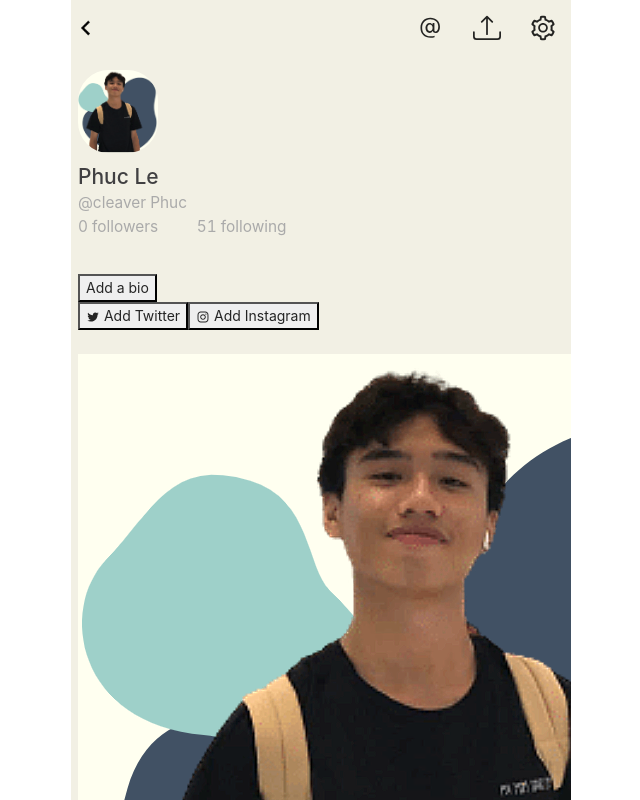
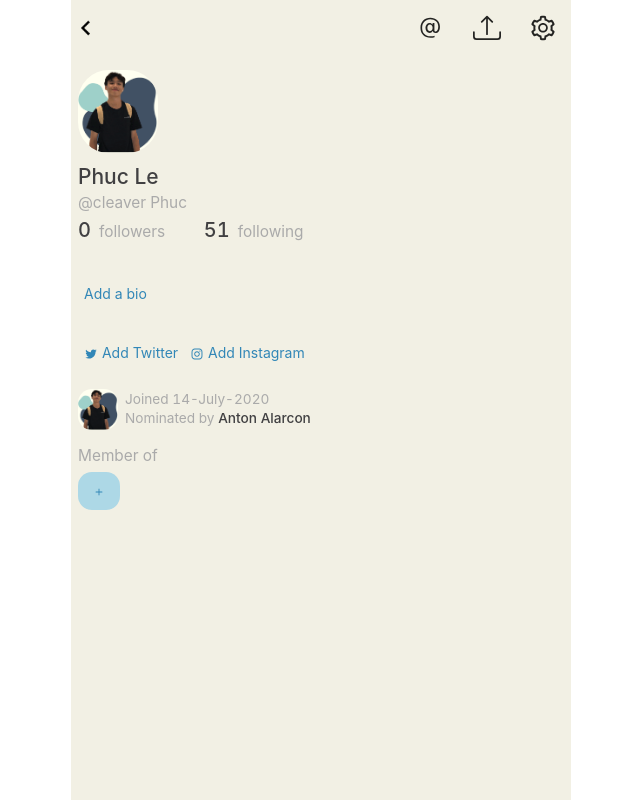
Before and after one commit to phuclevinh2000/Clubhouse-clone, a React (Create React App) app: page /profile in a window 1280 px wide. Shown: the whole page, without its empty margins (319-959 px from the left). Built offline with nearby package versions, Linux system fonts and the light colour scheme.

Commit message:
working on search and profile page

```diff
--- a/package.json
+++ b/package.json
@@ -10,6 +10,8 @@
     "ant-design": "^1.0.0",
     "antd": "^4.16.13",
     "bootstrap": "^5.1.1",
+    "firebase": "^9.1.1",
+    "firebase-tools": "^9.19.0",
     "react": "^17.0.2",
     "react-dom": "^17.0.2",
     "react-icons": "^4.2.0",
--- a/src/pages/Profile.jsx
+++ b/src/pages/Profile.jsx
@@ -60,7 +60,7 @@ const Profile = () => {
                 </div>
             </div>
             <p>Member of </p>
-            <button className={style.actionBtn}>
+            <button className={style.addMemberBtn}>
                 <BsPlus />
             </button>
         </div>
--- a/src/pages/Welcome.jsx
+++ b/src/pages/Welcome.jsx
@@ -19,7 +19,7 @@ const Welcome = () => {
             <div className={style.actionBtn}>
                 <Link
                     exact
-                    to='/get_username'
+                    to='/invite'
                     className="primaryBtn d-flex align-items-center mb-3"
                 >
                     Get your username{" "}
--- a/src/style/profile.module.css
+++ b/src/style/profile.module.css
@@ -40,3 +40,48 @@
 .profileContainer .follow>p:first-child {
     margin-right: 2.5em;
 }
+
+.profileContainer .follow p span {
+    font-weight: 500;
+    color: var(--textColor);
+    margin-right: 0.2em;
+    font-size: 1.3em;
+}
+
+.profileContainer button {
+    border: none;
+    background-color: transparent;
+    color: var(--btnBgColor);
+    margin-bottom: 2.5em;
+}
+
+.nominated {
+    display: flex;
+    align-items: center;
+    margin-bottom: 1em;
+}
+
+.nominated img {
+    width: 40px;
+    border-radius: 1em;
+    margin-right: 0.5em;
+}
+
+.nominated p {
+    font-size: 0.975em;
+    line-height: 1.4;
+}
+
+.nominated span {
+    font-weight: 500;
+    color: var(--textColor);
+}
+
+.addMemberBtn {
+    background-color: lightblue !important;
+    margin-bottom: 0 !important;
+    padding: 0.8em 1em;
+    border-radius: 1em;
+    line-height: 1;
+    margin-top: 0.3em;
+}
```
Also changed, not shown: firebase.json (added), 2 other files (tests, documents, lock files or other folders).
